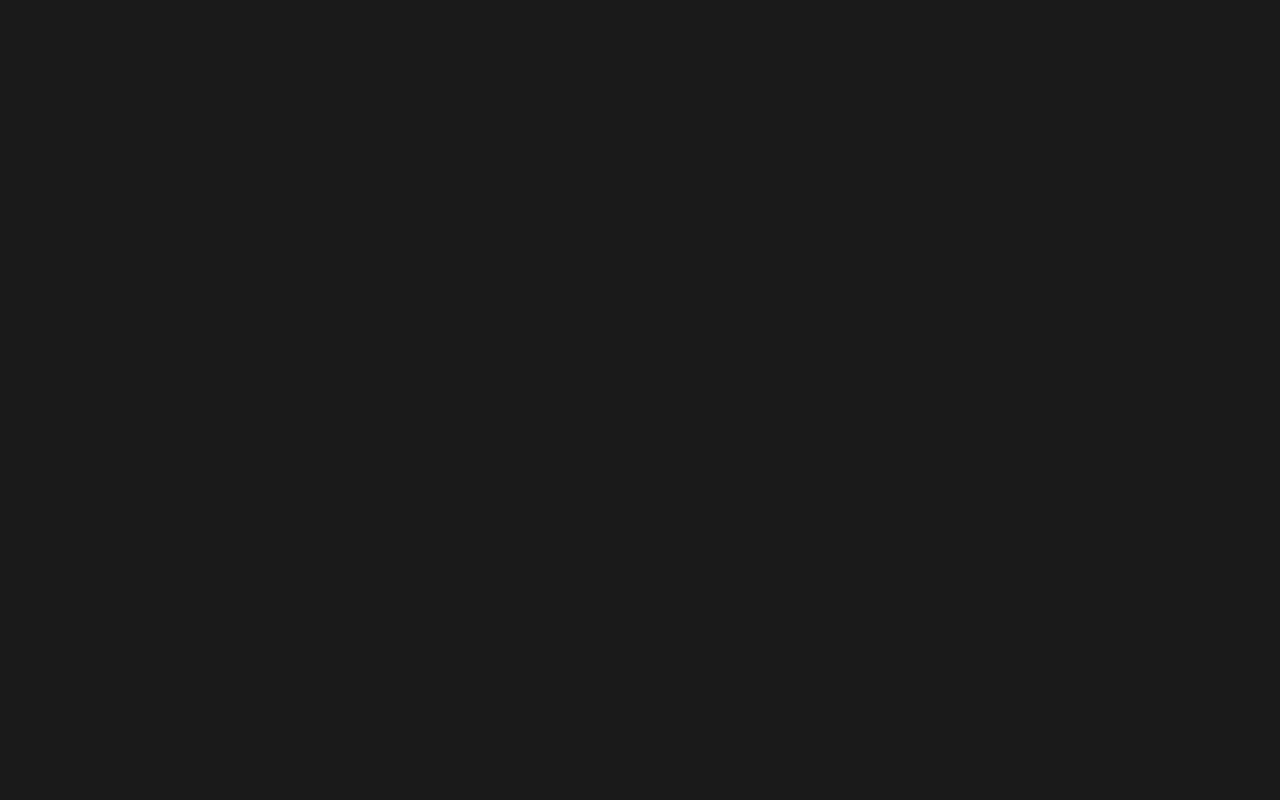
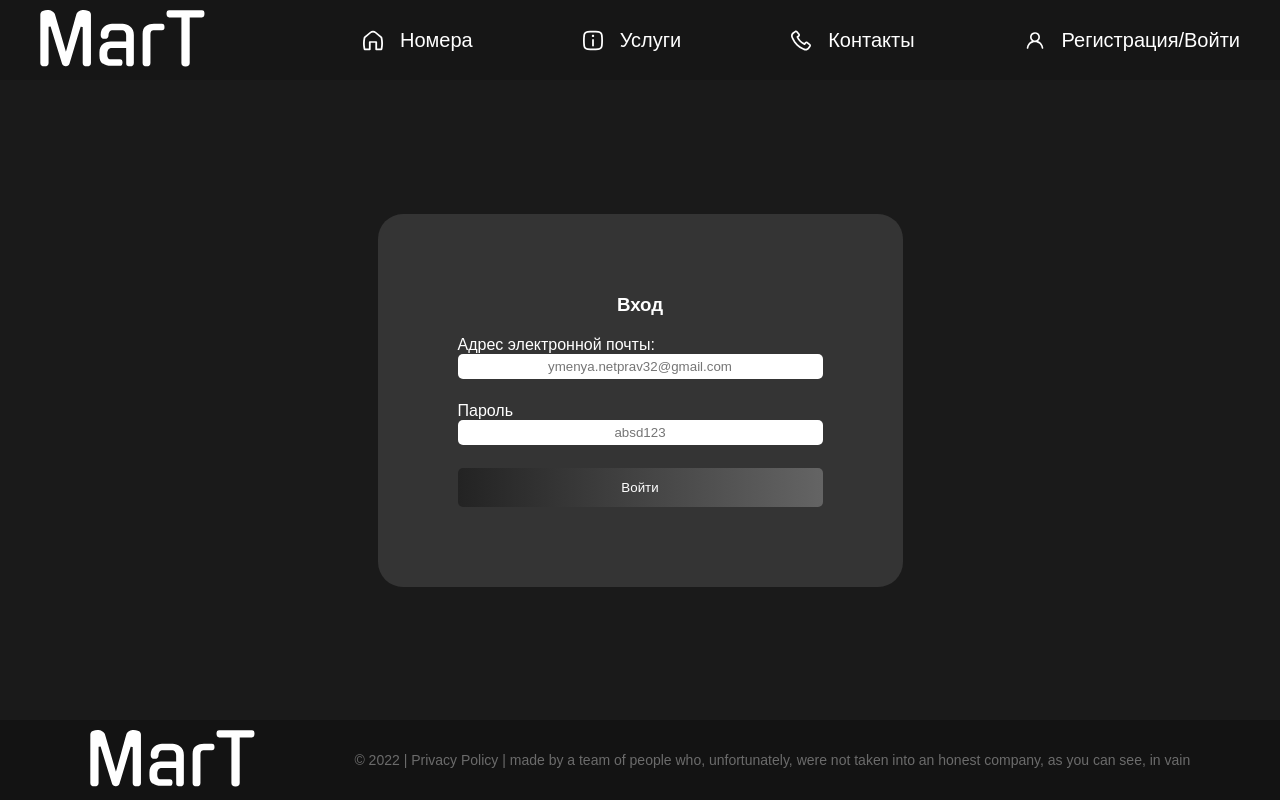
Before and after one commit to TEGGIT/MarT, a React (Create React App) app: page /login-page in a window 1280 px wide. Before the commit this address had no page. Built offline with nearby package versions, Linux system fonts and the light colour scheme; a web font is replaced by a local one.

Commit message:
Закончил вёрстку старницы авторизации

```diff
--- a/src/App.js
+++ b/src/App.js
@@ -1,7 +1,7 @@
 import './App.css'
 import { Provider } from 'react-redux'
 import { BrowserRouter, Route, Routes } from 'react-router-dom'
-
+import Login from './components/Login/Login'
 import Contact from './components/Contact/Contact'
 import InfoPage from './components/InfoPage/InfoPage'
 import MainContent from './components/MainContent/MainContent'
@@ -22,6 +22,7 @@ const App = () => (
           <Route path="/numbers-page" element={<Numbers />} />
           <Route path="/info-page" element={<InfoPage />} />
           <Route path="/registration-page" element={<Registrations />} />
+          <Route path="/login-page" element={<Login/> } />
         </Routes>
       </BrowserRouter>
     </Provider>
--- a/src/components/Header/Header.jsx
+++ b/src/components/Header/Header.jsx
@@ -40,7 +40,7 @@ const Header = () => {
             <NavLink to="/registration-page" className={classes.header__nav_link}>
               <div className={classes.header__nav__btns__container_gap}>
                 <img src={account} alt="Регистрация" />
-                <p>Регистрация</p>
+                <p>Регистрация/Войти</p>
               </div>
             </NavLink>
           </div>
--- /dev/null
+++ b/src/components/Login/Login.jsx
@@ -0,0 +1,44 @@
+import React from 'react';
+import Header from "../Header/Header";
+import Footer from "../Footer/Footer";
+import Input from '../UI/Input/Input'
+import classes from './Login.module.scss'
+import Button from "../UI/Button/Button";
+
+const Login = () => {
+  return (
+      <>
+        <Header/>
+        <main className={classes.main}>
+          <div className={classes.container}>
+            <div className={classes.container__title}>
+              <h3>Вход</h3>
+            </div>
+
+            <form className={classes.container__form}>
+              <Input
+                  name="email"
+                  type="email"
+                  title="Адрес электронной почты:"
+                  placeholder="ymenya.netprav32@gmail.com"
+              />
+              <Input
+                  name="password"
+                  type="password"
+                  title="Пароль"
+                  placeholder="absd123"
+              />
+              <Button
+                  type="submit"
+                  text="Войти"
+              />
+
+            </form>
+          </div>
+        </main>
+        <Footer/>
+      </>
+  );
+};
+
+export default Login;
--- /dev/null
+++ b/src/components/Login/Login.module.scss
@@ -0,0 +1,25 @@
+.main{
+  display: flex;
+  justify-content: center;
+  align-items: center;
+}
+  .container{
+    display: flex;
+    flex-direction: column;
+    color: white;
+    padding: 5rem;
+    background: #343434;
+    border-radius: 1.5625rem;
+ &__title{
+   display: flex;
+   justify-content: center;
+ }
+
+    &__form{
+      display: flex;
+      flex-direction: column;
+      gap: 1.4375rem;
+      margin-top: 1.25rem;
+      width: 22.813rem;
+    }
+  }
--- a/src/components/UI/HamburgerMenu/HamburgerMenu.jsx
+++ b/src/components/UI/HamburgerMenu/HamburgerMenu.jsx
@@ -36,7 +36,7 @@ const HamburgerMenu = ({header, active}) => (
               <NavLink to="/registration-page" className={classes.menu__link}>
                 <div className={classes.menu__link__container}>
                   <img src={account} alt="Регистрация"/>
-                  <p>Регистрация</p>
+                  <p>Регистрация/Войти</p>
                 </div>
               </NavLink>
             </div>
```
